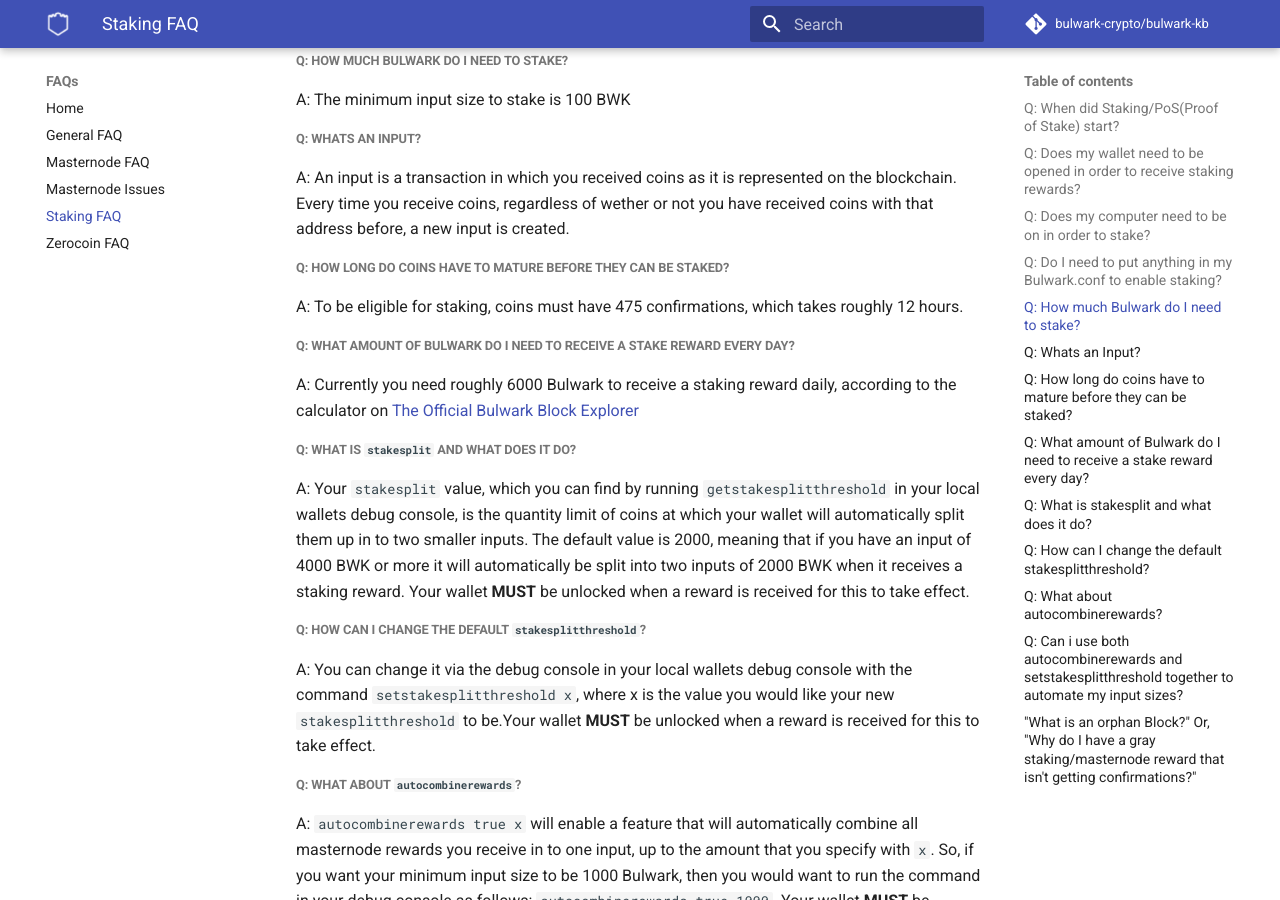
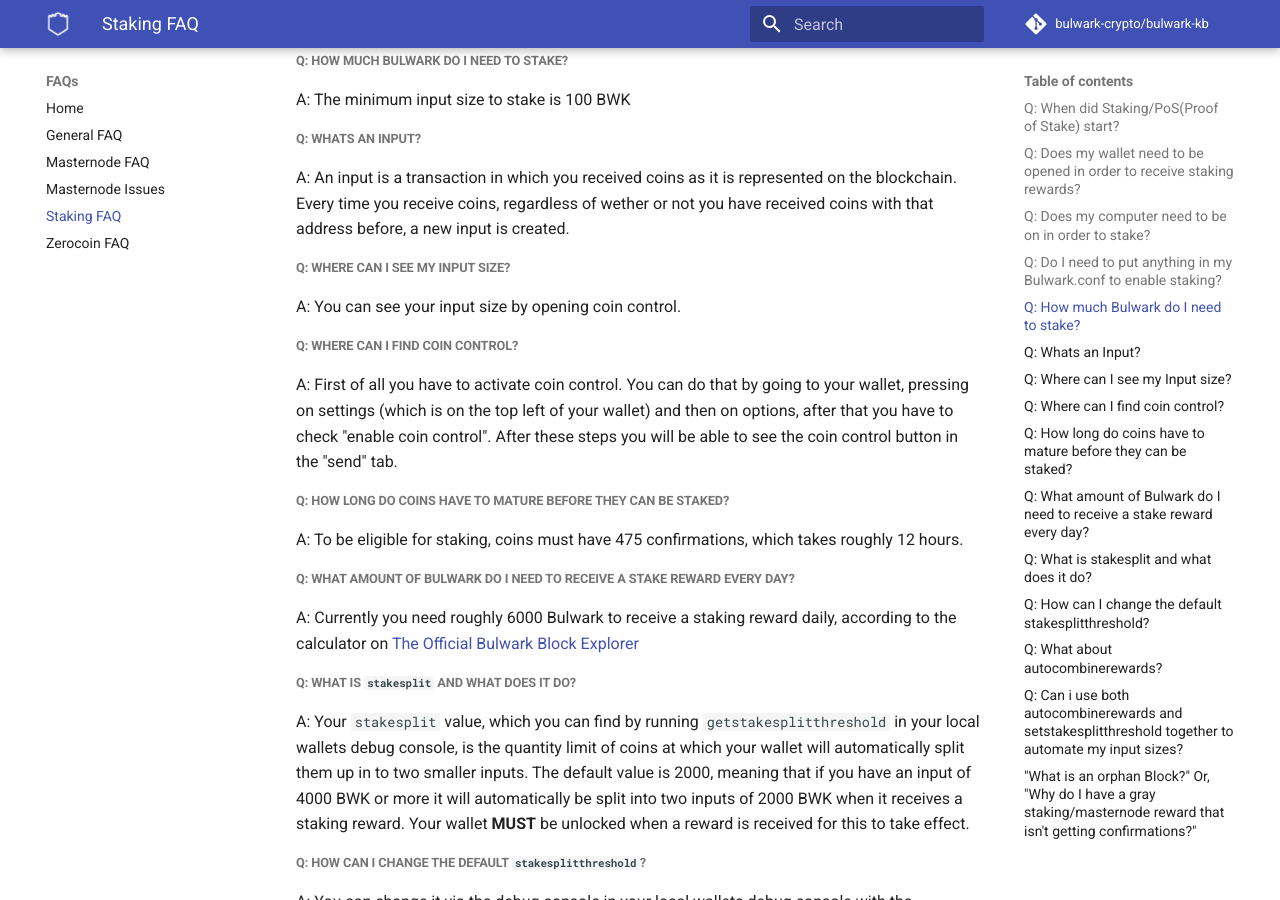
Before and after one commit to bulwark-crypto/Bulwark-KB, an MkDocs documentation site: the page built from docs/FAQs/Staking-FAQ.md, in a window 1280 px wide and 900 px high, scrolled down 582 px. Built offline with MkDocs 1.6.1 and Material for MkDocs 9.7.7, drawn with Linux system fonts in a browser that asks for light colours; comment, search, counter and statistics services are not loaded.

Commit message:
„docs/FAQs/Staking-FAQ.md“ ändern
added 2 more questions about input

```diff
--- a/docs/FAQs/Staking-FAQ.md
+++ b/docs/FAQs/Staking-FAQ.md
@@ -25,6 +25,14 @@
 ##### Q: Whats an Input?
 
 A: An input is a transaction in which you received coins as it is represented on the blockchain. Every time you receive coins, regardless of wether or not you have received coins with that address before, a new input is created.
+
+##### Q: Where can I see my Input size?
+
+A: You can see your input size by opening coin control.
+
+##### Q: Where can I find coin control?
+
+A: First of all you have to activate coin control. You can do that by going to your wallet, pressing on settings (which is on the top left of your wallet) and then on options, after that you have to check "enable coin control". After these steps you will be able to see the coin control button in the "send" tab.
 
 ##### Q: How long do coins have to mature before they can be staked?
 
```
